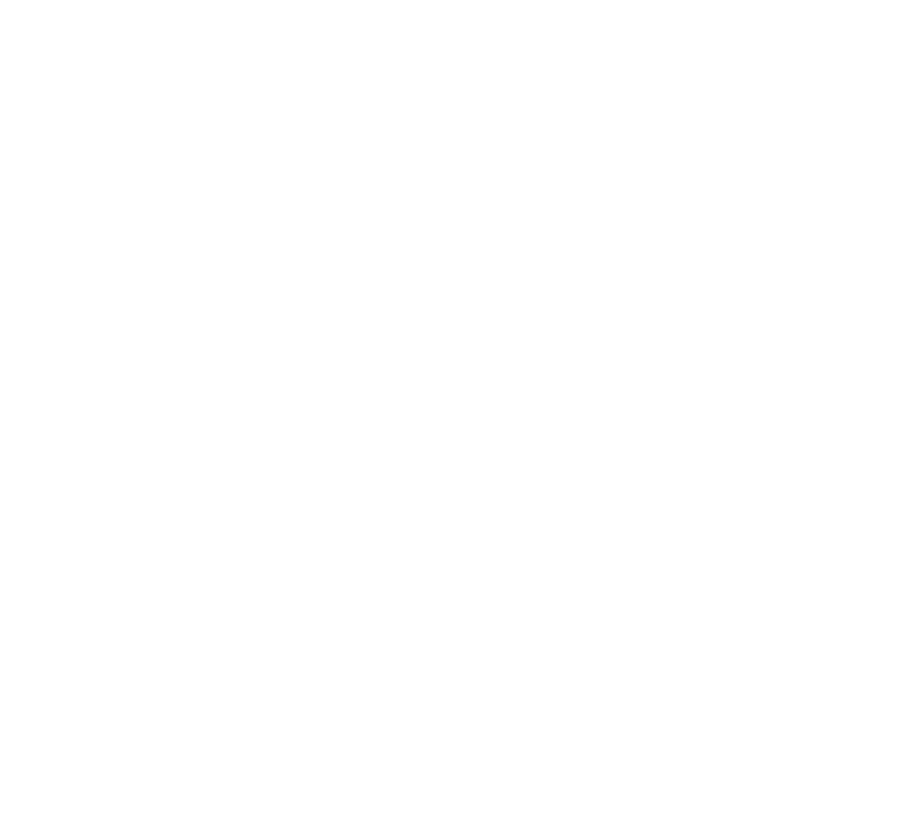
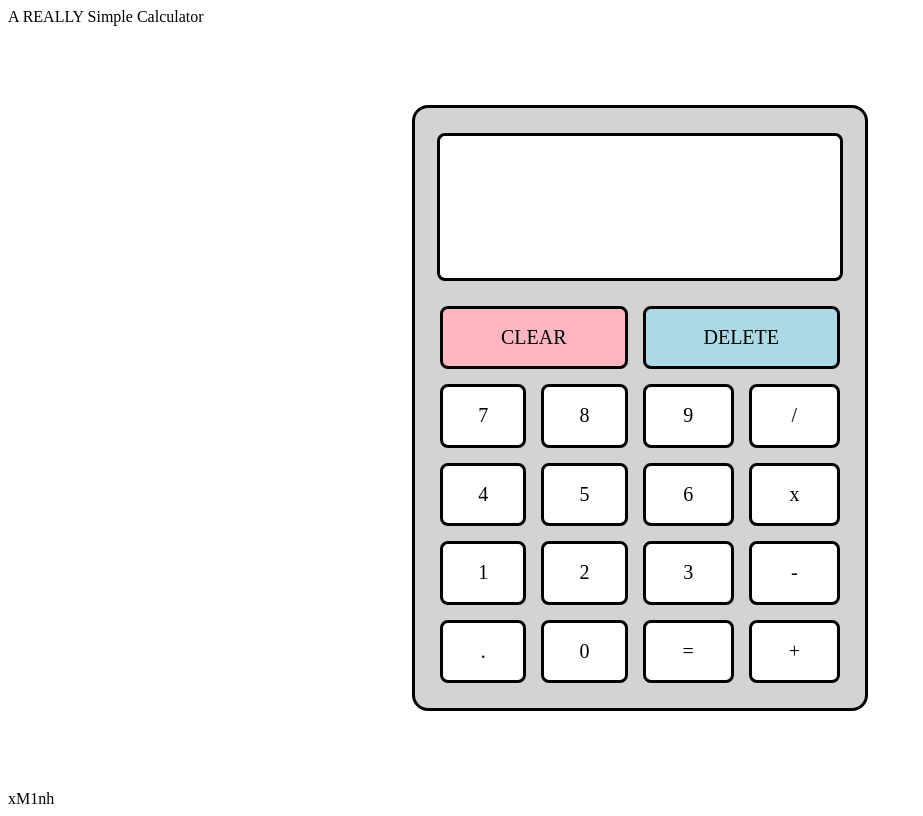
Before and after one commit to xM1nh/TOP-Calculator, a plain HTML site: page index.html in a window 1280 px wide. Shown: the whole page, without its empty margins (0-923 px from the left). Drawn offline with Linux system fonts and the light colour scheme.

Commit message:
Finished Calculator Layout

```diff
--- a/index.html
+++ b/index.html
@@ -9,6 +9,34 @@
     <script src="script.js" defer></script>
 </head>
 <body>
+    <div id="header">A REALLY Simple Calculator</div>
+    <div id="content">
+        <div id="calculator">
+            <div id="screen"></div>
+            <div id="body">
+                <div class="buttons" id="clear">CLEAR</div>
+                <div class="buttons" id="delete">DELETE</div>
 
+                <div class="buttons" id="item0">0</div>
+                <div class="buttons" id="item1">1</div>
+                <div class="buttons" id="item2">2</div>
+                <div class="buttons" id="item3">3</div>
+                <div class="buttons" id="item4">4</div>
+                <div class="buttons" id="item5">5</div>
+                <div class="buttons" id="item6">6</div>
+                <div class="buttons" id="item7">7</div>
+                <div class="buttons" id="item8">8</div>
+                <div class="buttons" id="item9">9</div>
+
+                <div class="buttons" id="plus">+</div>
+                <div class="buttons" id="minus">-</div>
+                <div class="buttons" id="mul">x</div>
+                <div class="buttons" id="divi">/</div>
+                <div class="buttons" id="equal">=</div>
+                <div class="buttons" id="dot">.</div>
+            </div>
+        </div>
+    </div>
+    <div id="footer">xM1nh</div>
 </body>
 </html>
--- a/style.css
+++ b/style.css
@@ -0,0 +1,82 @@
+#item0 {grid-area: item0;}
+#item1 {grid-area: item1;}
+#item2 {grid-area: item2;}
+#item3 {grid-area: item3;}
+#item4 {grid-area: item4;}
+#item5 {grid-area: item5;}
+#item6 {grid-area: item6;}
+#item7 {grid-area: item7;}
+#item8 {grid-area: item8;}
+#item9 {grid-area: item9;}
+#plus {grid-area: plus;}
+#minus {grid-area: minus;}
+#mul {grid-area: mul;}
+#divi {grid-area: divi;}
+#equal {grid-area: equal;}
+#dot {grid-area: disdot;}
+
+#clear {
+    grid-area: clear;
+    background-color: lightpink;
+}
+#delete {
+    grid-area: delete;
+    background-color: lightblue;
+}
+
+body {
+    height: 100vh;
+    display: flex;
+    flex-direction: column;
+    justify-content: space-between;
+}
+
+#content {
+    display: flex;
+    justify-content: center;
+}
+
+#calculator {
+    display: flex;
+    flex-direction: column;
+    justify-content: space-between;
+    align-items: center;
+    background-color: lightgray;
+    border: solid;
+    border-radius: 16px;
+    height: 600px;
+    width: 450px;
+}
+
+#screen {
+    background-color: white;
+    border-radius: 8px;
+    border: solid;
+    margin: 25px;
+    width: 400px;
+    height: 150px;
+}
+
+#body {
+    margin: 0 25px 25px 25px;
+    width: 400px;
+    height: 400px;
+    display: grid;
+    grid-template-areas:
+        'clear clear delete delete'
+        'item7 item8 item9 divi'
+        'item4 item5 item6 mul'
+        'item1 item2 item3 minus'
+        'disdot item0 equal plus';
+    grid-gap: 15px;
+}
+
+.buttons {
+    background-color: white;
+    border: solid;
+    border-radius: 8px;
+    display: flex;
+    justify-content: center;
+    align-items: center;
+    font-size: 20px;
+}
```
